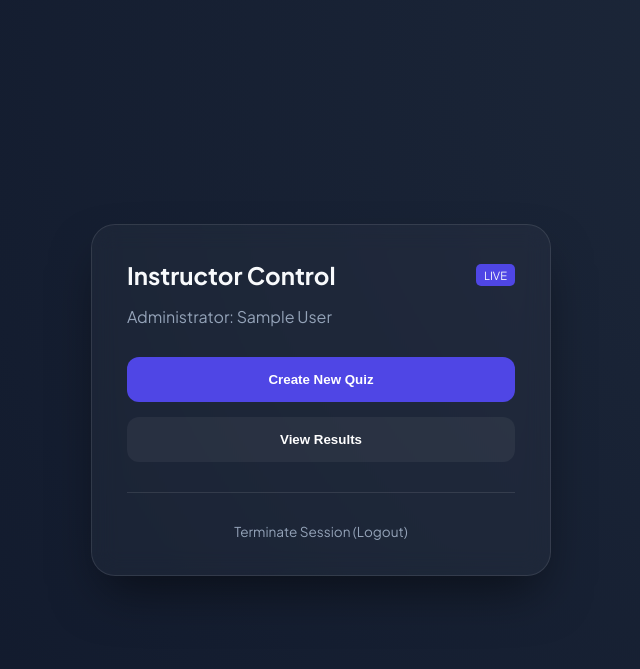
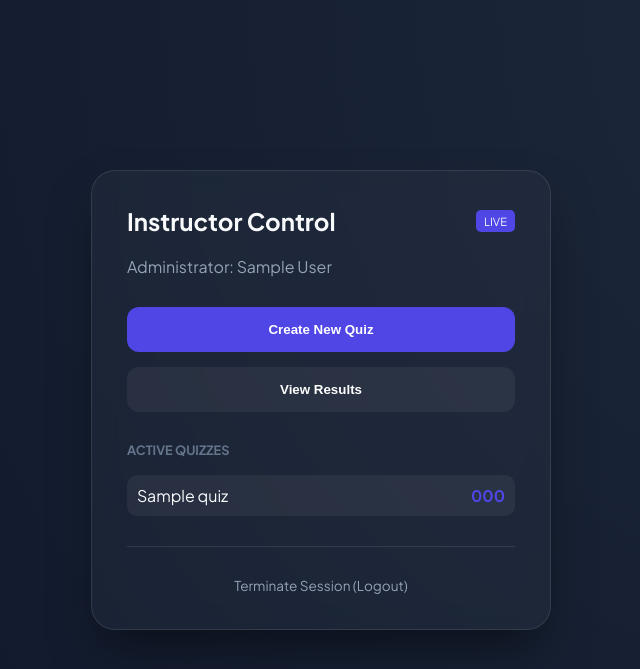
Before and after one commit to AnthonyCobbinah/ModernEdu-Quiz-App, a Flask app: template templates/dashboard.html in a window 1280 px wide. Shown: the top 669 px of the page, without its empty margins (319-959 px from the left). Run offline with Flask 3, Linux system fonts and the light colour scheme; the template is opened without the code that fills it: values that come from a table or form of the project are taken from there, others are empty; a user stored in the database is signed in; tables that the repository leaves empty hold one stand-in row (values such as "Sample post").

Commit message:
Update dashboard.html

```diff
--- a/templates/dashboard.html
+++ b/templates/dashboard.html
@@ -1,18 +1,78 @@
 {% extends "layout.html" %}
 {% block content %}
 <div class="glass-card">
-    <div style="display: flex; justify-content: space-between; align-items: center;">
+    <div style="display: flex; justify-content: space-between; align-items: center; margin-bottom: 20px;">
         <h2 style="margin:0;">Instructor Control</h2>
         <span style="font-size: 0.7rem; background: var(--primary); padding: 4px 8px; border-radius: 5px;">LIVE</span>
     </div>
     <p style="color: #94a3b8; margin-bottom: 30px;">Administrator: {{ current_user.full_name }}</p>
 
     <div style="display: grid; gap: 15px;">
-        <button class="btn btn-primary">Create New Quiz</button>
+        <button class="btn btn-primary" onclick="openModal()">Create New Quiz</button>
         <button class="btn" style="background: rgba(255,255,255,0.05); color: white;">View Results</button>
+    </div>
+
+    <div id="quizList" style="margin-top: 30px;">
+        <h4 style="color: #64748b; font-size: 0.8rem; text-transform: uppercase;">Active Quizzes</h4>
+        {% for quiz in quizzes %}
+        <div style="background: rgba(255,255,255,0.05); padding: 10px; border-radius: 10px; margin-top: 10px; display: flex; justify-content: space-between;">
+            <span>{{ quiz.title }}</span>
+            <strong style="color: var(--primary);">{{ quiz.code }}</strong>
+        </div>
+        {% else %}
+        <p style="font-size: 0.8rem; color: #475569;">No active quizzes yet.</p>
+        {% endfor %}
     </div>
 
     <hr style="border: 0; border-top: 1px solid rgba(255,255,255,0.1); margin: 30px 0;">
     <a href="/logout" class="nav-link" style="display: block; text-align: center;">Terminate Session (Logout)</a>
 </div>
+
+<div id="quizModal" style="display:none; position: fixed; top:0; left:0; width:100%; height:100%; background: rgba(0,0,0,0.85); z-index: 9999; align-items: center; justify-content: center;">
+    <div class="glass-card" style="width: 90%; max-width: 400px;">
+        <h3>Create Quiz</h3>
+        <input type="text" id="quizTitle" placeholder="Quiz Title (e.g. Cyber Basics)" required>
+        <input type="text" id="quizSubject" placeholder="Subject" required>
+        <button class="btn btn-primary" onclick="submitQuiz()">Generate Code</button>
+        <button class="btn" onclick="closeModal()" style="background: transparent; color: #94a3b8; margin-top: 10px;">Cancel</button>
+    </div>
+</div>
+
+<script>
+// Open the popup
+function openModal() {
+    document.getElementById('quizModal').style.display = 'flex';
+}
+
+// Close the popup
+function closeModal() {
+    document.getElementById('quizModal').style.display = 'none';
+}
+
+// Send data to app.py
+async function submitQuiz() {
+    const title = document.getElementById('quizTitle').value;
+    const subject = document.getElementById('quizSubject').value;
+
+    if(!title || !subject) {
+        alert("Please fill in all fields");
+        return;
+    }
+
+    const response = await fetch('/api/quiz/create', {
+        method: 'POST',
+        headers: {'Content-Type': 'application/json'},
+        body: JSON.stringify({ title, subject })
+    });
+
+    const data = await response.json();
+
+    if(response.ok) {
+        alert("Success! Your Quiz Code is: " + data.code);
+        location.reload(); // Refreshes the page to show the new quiz in the list
+    } else {
+        alert("Error: " + data.message);
+    }
+}
+</script>
 {% endblock %}
```
